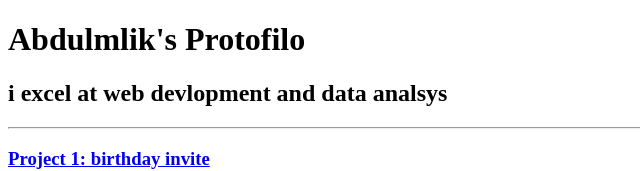
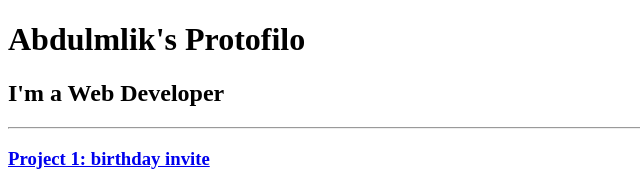
Before and after one commit to Abdulmlik76/learning-web-development, a plain HTML site: page index.html in a window 1280 px wide. Shown: the top 171 px of the page, without its empty margins (0-640 px from the left). Drawn offline with Linux system fonts and the light colour scheme.

Commit message:
Update index.html

```diff
--- a/index.html
+++ b/index.html
@@ -6,7 +6,7 @@
     </head>
     <body>
         <h1>Abdulmlik's Protofilo</h1>
-        <h2>i excel at web devlopment and data analsys</h2>
+        <h2> I'm a Web Developer</h2>
         <hr>
 
         <a href="./public/birthday-invite.html"> <h3>Project 1: birthday invite </h3></a>
```
